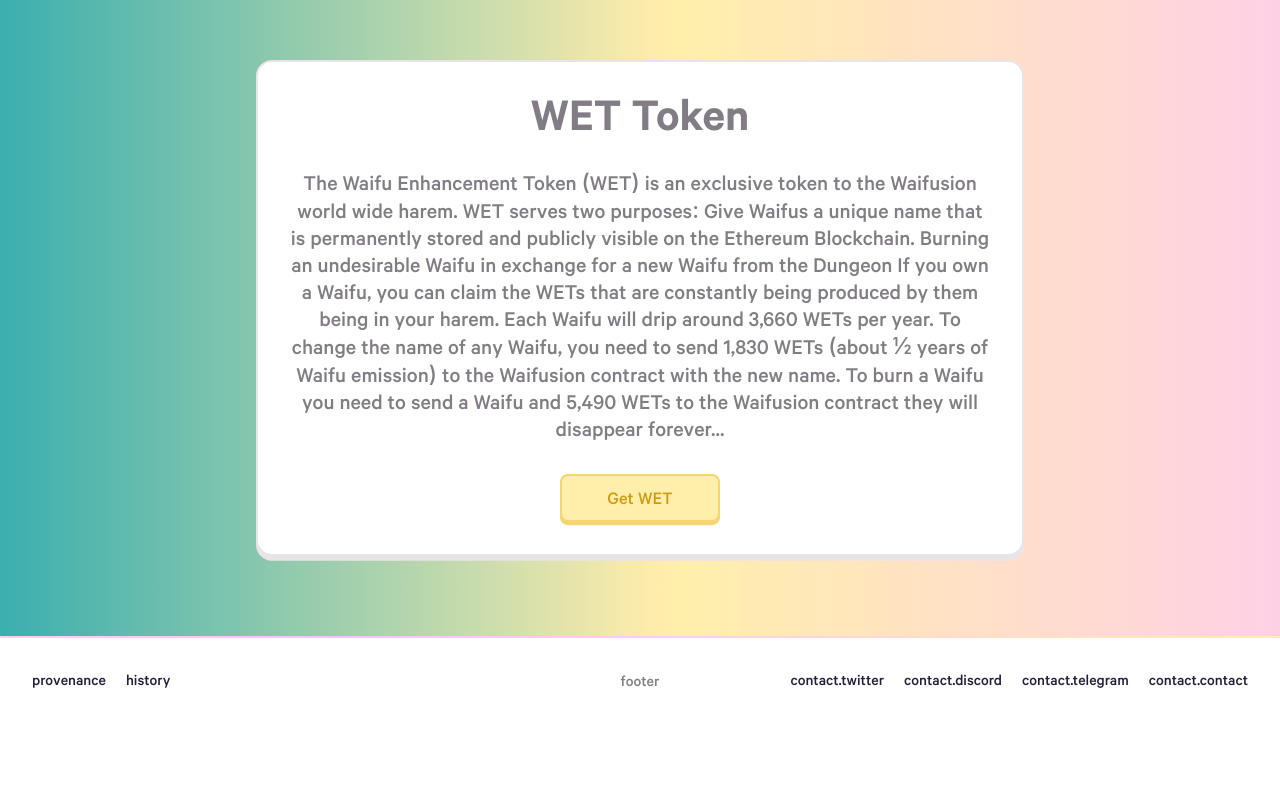
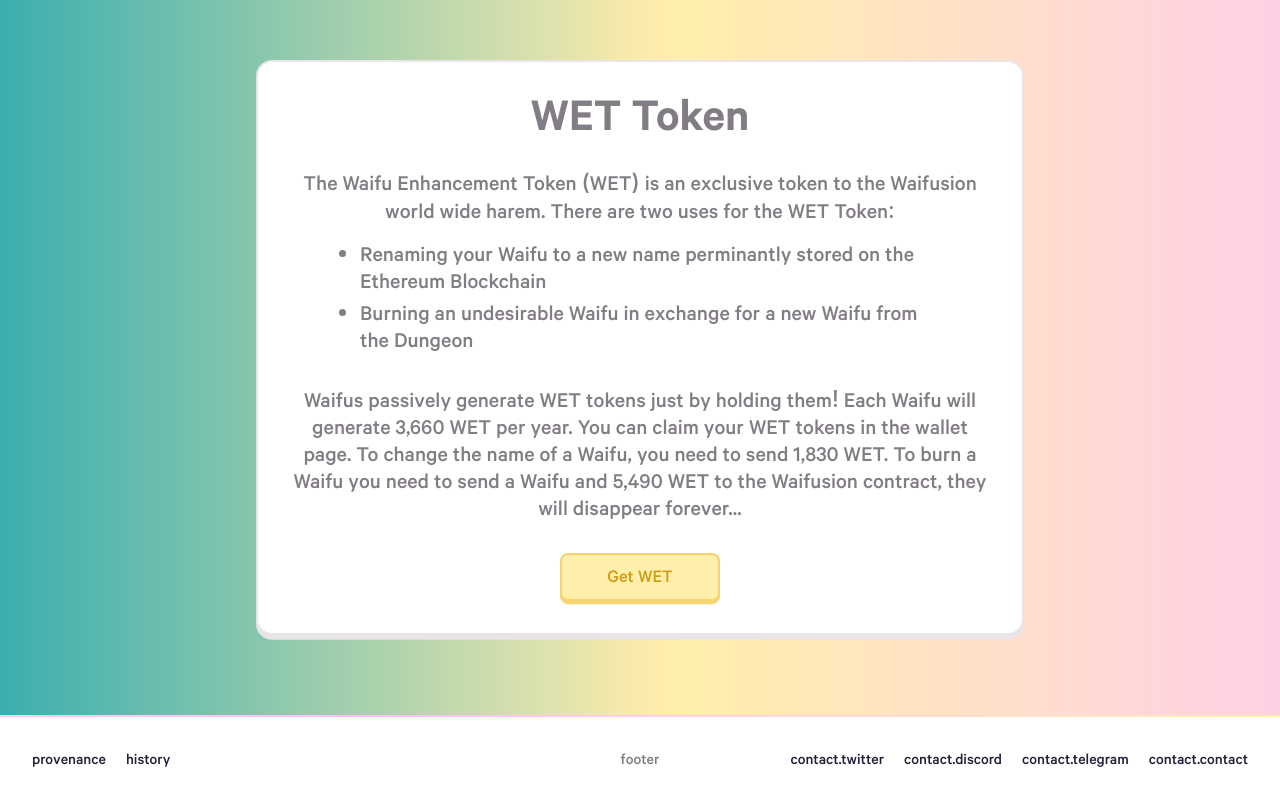
Before and after one commit to uwu-labs/waifusion-site, a React (Create React App) app: page / in a window 1280 px wide. Shown: the part 786-1586 px from the top of the page. Before the commit the page ends 1507 px from the top, so only its background shows below. Built offline with nearby package versions, Linux system fonts and the light colour scheme; no server answers.

Commit message:
:lipstick: update wet wording and format

```diff
--- a/src/components/Slide.tsx
+++ b/src/components/Slide.tsx
@@ -54,9 +54,20 @@ const Header = styled.h2`
 const Body = styled.p`
   font-size: 1.4rem;
   font-weight: 500;
-  color: var(--plain-dark);
   margin-bottom: 2rem;
   text-align: center;
+  color: var(--plain-dark);
+`;
+
+const List = styled.ul`
+  margin: 1rem auto 2rem auto;
+  width: 80%;
+  text-align: left;
+`;
+
+const Item = styled.li`
+  color: var(--plain-dark);
+  margin-bottom: 0.3rem;
 `;
 
 const Slide = () => {
@@ -66,16 +77,22 @@ const Slide = () => {
         <Header>WET Token</Header>
         <Body>
           The Waifu Enhancement Token (WET) is an exclusive token to the
-          Waifusion world wide harem. WET serves two purposes: Give Waifus a
-          unique name that is permanently stored and publicly visible on the
-          Ethereum Blockchain. Burning an undesirable Waifu in exchange for a
-          new Waifu from the Dungeon If you own a Waifu, you can claim the WETs
-          that are constantly being produced by them being in your harem. Each
-          Waifu will drip around 3,660 WETs per year. To change the name of any
-          Waifu, you need to send 1,830 WETs (about ½ years of Waifu emission)
-          to the Waifusion contract with the new name. To burn a Waifu you need
-          to send a Waifu and 5,490 WETs to the Waifusion contract they will
-          disappear forever...
+          Waifusion world wide harem. There are two uses for the WET Token:
+          <List>
+            <Item>
+              Renaming your Waifu to a new name perminantly stored on the
+              Ethereum Blockchain
+            </Item>
+            <Item>
+              Burning an undesirable Waifu in exchange for a new Waifu from the
+              Dungeon
+            </Item>
+          </List>
+          Waifus passively generate WET tokens just by holding them! Each Waifu
+          will generate 3,660 WET per year. You can claim your WET tokens in the
+          wallet page. To change the name of a Waifu, you need to send 1,830
+          WET. To burn a Waifu you need to send a Waifu and 5,490 WET to the
+          Waifusion contract, they will disappear forever...
         </Body>
         <Button secondary>Get WET</Button>
       </Card>
```
